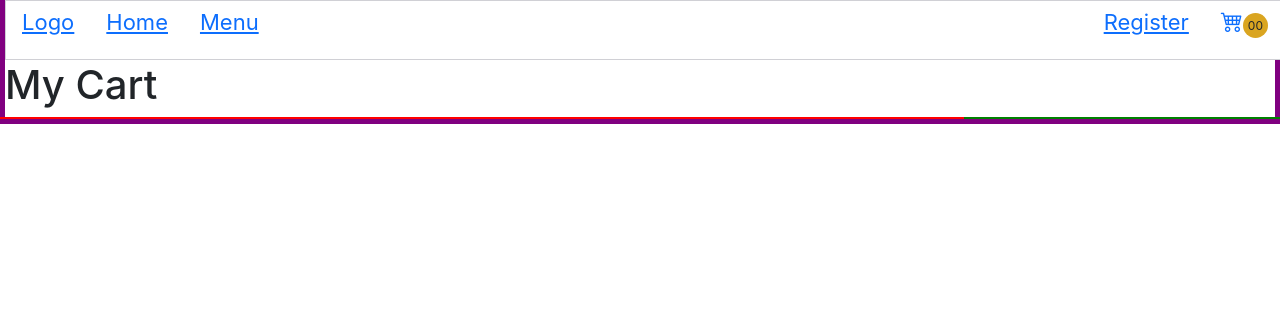
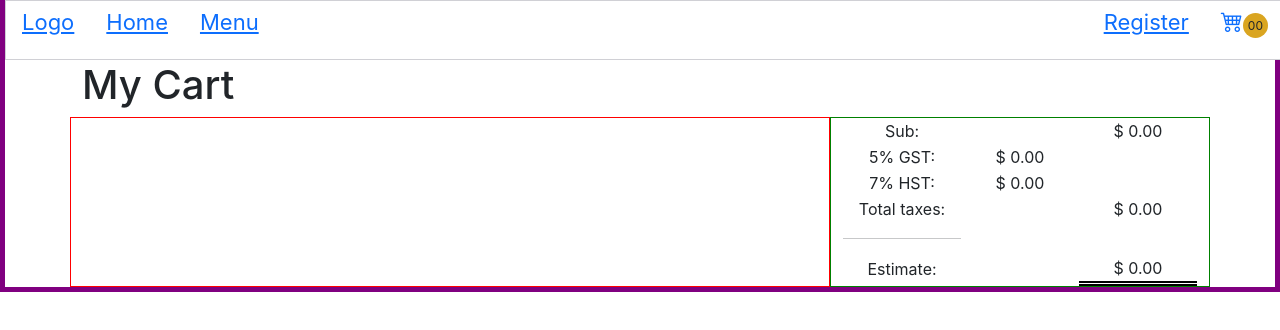
Before and after one commit to hon-nova/Sip-Serve, a React (Create React App) app in the folder frontend/: page /cart in a window 1280 px wide. Shown: the top 330 px of the page. Built offline with nearby package versions, Linux system fonts and the light colour scheme.

Commit message:
finished calc total

```diff
--- a/frontend/src/components/Cart.jsx
+++ b/frontend/src/components/Cart.jsx
@@ -2,41 +2,96 @@
 import { useDispatch, useSelector } from "react-redux"
 import { useEffect } from "react"
 import { updateQuantityCart, removeFromCart } from "../store"
+import '../css/cart-style.css'
 
 export const Cart =()=>{
 
    const cartItems = useSelector((state)=>state.cart.cart)
    console.log(`length cartItem in Cart`, cartItems.length)
    const dispatch = useDispatch()
-   useEffect(() => {
-      console.log(`useEffect cartItem in Cart`, cartItems);
-  }, [cartItems]); // Log whenever cartItems change
+
+//    useEffect(() => {
+//       console.log(`useEffect cartItem in Cart`, cartItems);
+//   }, [cartItems]);
+
+
+  let subTotals =[]
+  cartItems.reduce((total, {price,quantity})=>{
+     let sub = parseFloat(price.replace('$','')) * quantity
+     subTotals.push(sub)
+      return  subTotals
+  },0)
+  let subT = subTotals.reduce((acc,item)=>{
+      acc+=item
+      return acc
+   },0)
+
+  console.log(`total::`,subT);
+  let fiveP =(subT*0.05)
+  let sevenP =(subT*0.07)
+  let totalTaxes = fiveP + sevenP
+  let estTotal = parseFloat(subT + totalTaxes)
 
    return (
-      <div>
+      <div className="container">
          <h1>My Cart</h1>
          <div className="row">
-            <div className="col-md-9" style={{ border:"1px solid red" }}>
+            <div className="col-md-8" style={{ border:"1px solid red" }}>
                {cartItems.map((item,index)=>(
+
                   <div className="row my-2" key={index}>
                   <div className="col" >
-                     <ul className="d-flex" >
-                        <li><img src={item.photo} alt="" width="280" height="240"/></li>
-                        <li>detail</li>
-                        <li>
-                           <button onClick={()=>dispatch(updateQuantityCart({id:item.id,changeType:'decrease'}))}>-</button>
-                           <input type="number" name="quantity" value={item.quantity}
-                              onChange={(e)=>dispatch(updateQuantityCart({id:item.id,changeType:'input',quantity:e.target.value}))}/>
-                          <button onClick={()=>dispatch(updateQuantityCart({id:item.id,changeType:'increase'}))}>+</button>
-                        </li>
-                     </ul>
+
+                     <div className="d-flex" >
+                        <img src={item.photo} className="myCartImage" alt=""/>
+                        <div className="d-flex">
+                           <ul>
+                              <p>{item.mealType}: {item.name} - Price: {item.price}</p>
+                              <div className="mb-4">
+                                 <button
+                                 onClick={()=>dispatch(updateQuantityCart({id:item.id,changeType:'decrease'}))}
+                                 className="btnQuantity"
+                                 >-</button>
+                                 <input type="number" name="quantity" value={item.quantity}
+                                 onChange={(e)=>dispatch(updateQuantityCart({id:item.id,changeType:'input',quantity:e.target.value}))}
+                                 className="btnQuantity"
+                                 id="btnQuantityInput"
+                                 />
+                                 <button
+                                 onClick={()=>dispatch(updateQuantityCart({id:item.id,changeType:'increase'}))}
+                                 className="btnQuantity">+</button>
+                              </div>
+                             <button onClick={()=>dispatch(removeFromCart(item))} className="btnRemove">Remove</button>
+                           </ul>
+                           <div className="d-flex mx-5"><h6>Sub-total: ${subTotals[index].toFixed(2)}</h6>
+                          </div>
+                        </div>
+                     </div>
                   </div>
                <hr/>
                </div>
                ))}
             </div>
-            <div className="col-md-3" style={{ border:"1px solid green" }}>
+            <div className="col-md-4" style={{ border:"1px solid green" }}>
                {/* for displaying the est. total */}
+              <table className="equal-width-table">
+               <tr>
+                  <td>Sub:</td><td></td><td>$ {subT.toFixed(2)}</td>
+               </tr>
+               <tr>
+                  <td>5% GST:</td><td>$ {fiveP.toFixed(2)}</td><td></td>
+               </tr>
+               <tr>
+                  <td>7% HST:</td><td>$ {sevenP.toFixed(2)}</td><td></td>
+               </tr>
+               <tr>
+               <td>Total taxes:</td><td></td><td>$ {totalTaxes.toFixed(2)}</td>
+               </tr>
+               <hr/>
+               <tr>
+                  <td>Estimate:</td><td></td><td style={{ borderBottom:"5px double black" }}>$ {parseFloat(estTotal).toFixed(2)}</td>
+               </tr>
+              </table>
             </div>
          </div>
 
--- a/frontend/src/components/NavBar.jsx
+++ b/frontend/src/components/NavBar.jsx
@@ -4,7 +4,12 @@
 export const NavBar =()=>{
 
    const cartItems = useSelector((state)=>state.cart.cart)
-   console.log(`length: cartItems: ${cartItems.length}`)
+   const cartQuantity = cartItems.reduce((total,{quantity})=>{
+      total+=quantity
+      return total
+   },0)
+   // console.log(`cartQuantity: ${cartQuantity}`)
+   // console.log(`length: cartItems: ${cartQuantity}`)
    return (
       <div className="d-flex justify-content-between nav">
          <div className="d-flex">
@@ -14,7 +19,7 @@
          </div>
          <div className="d-flex">
             <p className="mx-3"><Link to="/register">Register</Link></p>
-            <p className="mx-3"><Link to="/cart"><i className="bi bi-cart4"></i></Link><span className="myCart">{cartItems.length <10 ? `0`+cartItems.length:cartItems.length}</span></p>
+            <p className="mx-3"><Link to="/cart"><i className="bi bi-cart4"></i></Link><span className="myCart">{cartQuantity <10 ? `0`+cartQuantity:cartQuantity}</span></p>
          </div>
       </div>
    )
--- /dev/null
+++ b/frontend/src/css/cart-style.css
@@ -0,0 +1,29 @@
+.myCartImage {
+   border-radius: 20px;
+   width: 180px;
+   height: 160px;
+}
+.btnQuantity {
+   border:none;
+   width:40px;
+   height:40px;
+   font-weight: bolder;
+}
+#btnQuantityInput {
+   text-align: center;
+}
+.btnRemove {
+   border: 1px solid #d0d0d5;
+   border-radius: 15px;
+   padding: 8px;
+   background-color: rgb(239, 103, 54);
+}
+.equal-width-table {
+   width: 100%;           /* Ensures the table spans the full width */
+   table-layout: fixed;    /* Ensures the columns are of equal width */
+}
+
+.equal-width-table td {
+   width: 33.33%;         /* Each column takes one-third of the table width */
+   text-align: center;     /* Optional: center-aligns text */
+}
```
